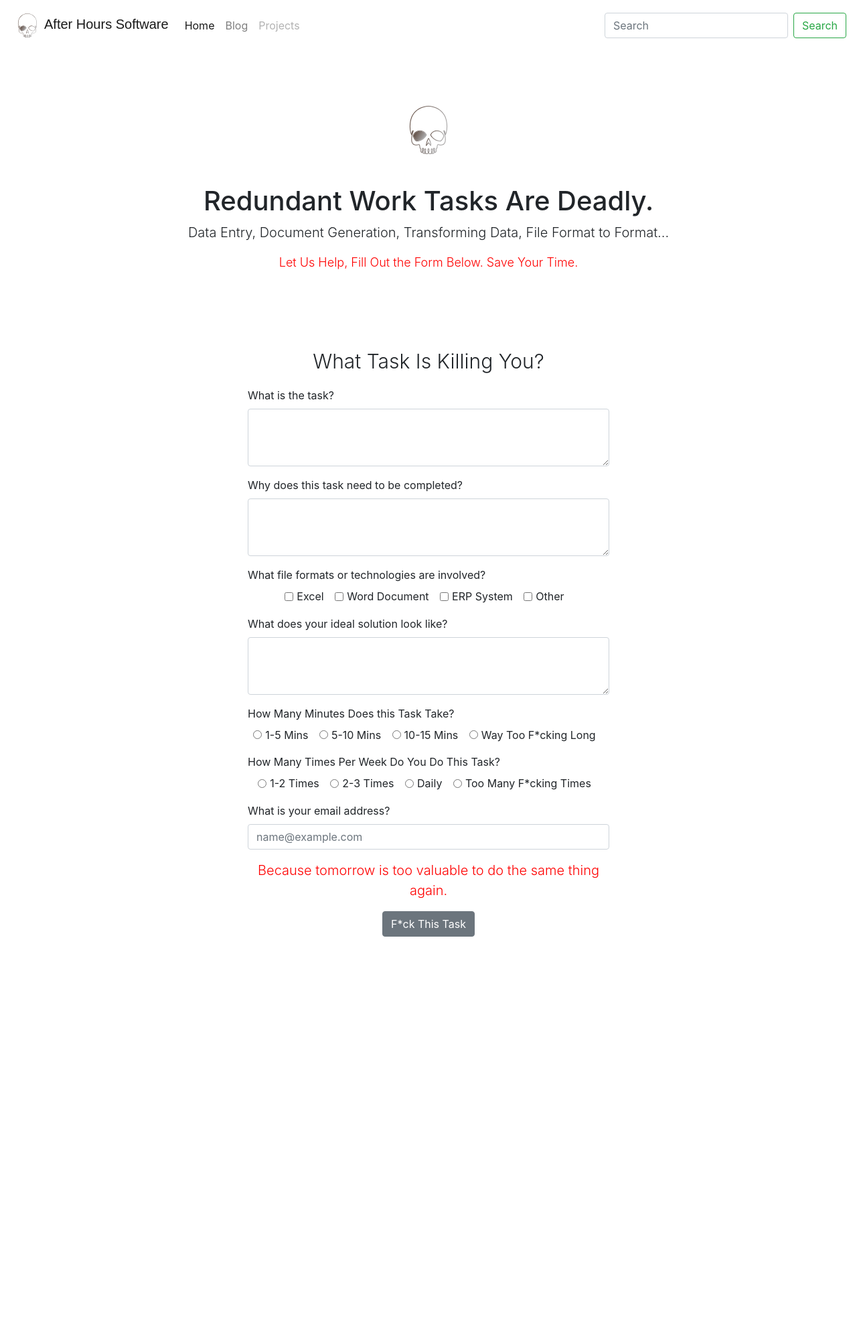
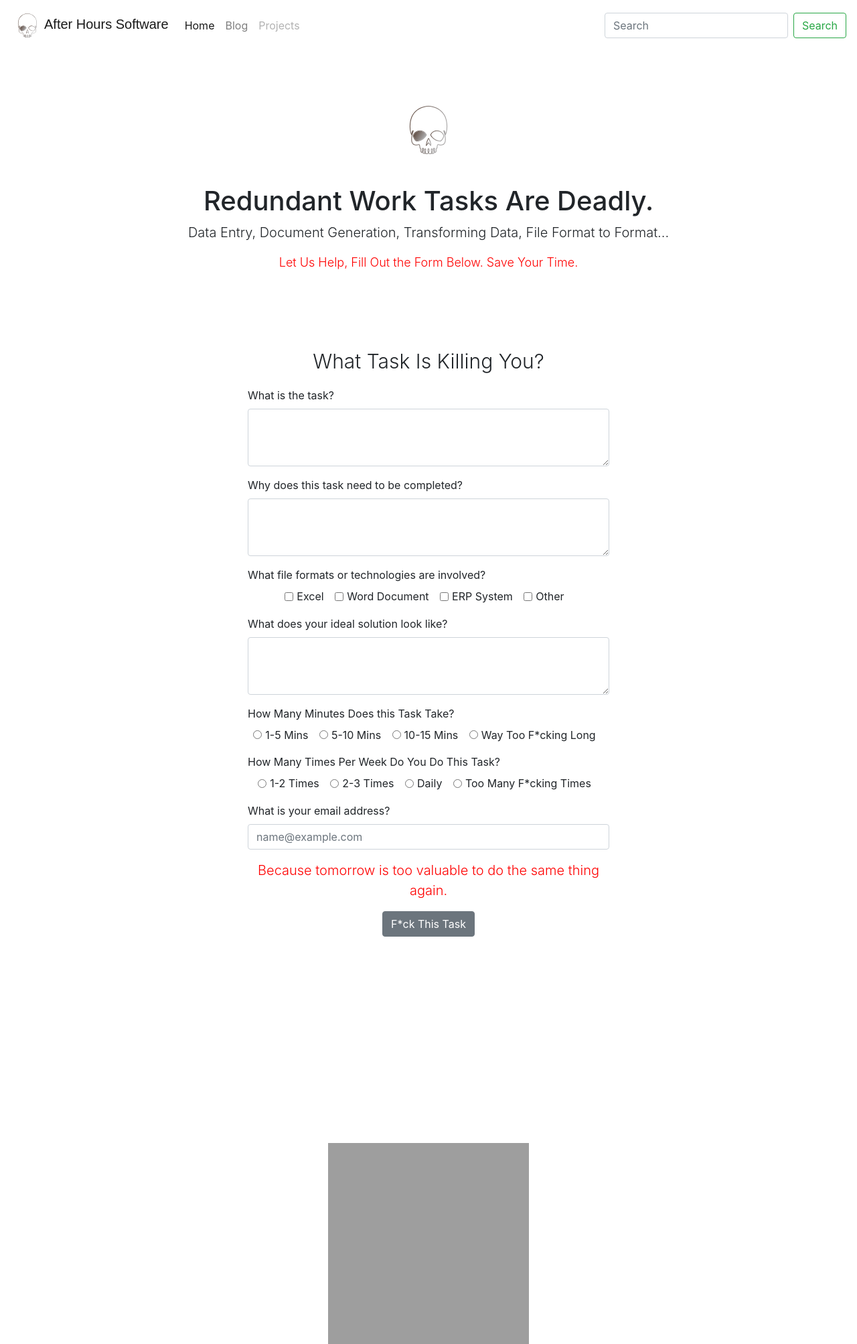
Before and after one commit to sammydowds/afterhours, a Django app: page /inquiry/tasks in a window 1280 px wide. Shown: the whole page at 67% size. Before the commit the page ends 1398 px from the top, so only its background shows below. Run offline with Django 3.2, Linux system fonts and the light colour scheme; some libraries are stand-ins or nearby versions; grey boxes are pictures that could not be loaded.

Commit message:
Updated landing page with footer pic, and 3rd slide for web apps.

```diff
--- a/inquiry/templates/inquiry/base.html
+++ b/inquiry/templates/inquiry/base.html
@@ -5,7 +5,7 @@
     <meta name="viewport" content="width=device-width, initial-scale=1, shrink-to-fit=no">
     <meta name="description" content="">
     <meta name="author" content="">
-    <link rel="icon" href="/docs/4.0/assets/img/favicons/favicon.ico">
+    <link rel="icon" href="/static/inquiry/icon.icon">
 
     <title>After Hours Software Consultants</title>
 
@@ -55,7 +55,17 @@
       {% block content %}
       {% endblock %}
 
-    </main> <!-- /.container -->
+    </main>
+    <footer class="text-muted">
+      <div class="container text-center">
+        <!-- <p class="float-right">
+          <a href="#">Back to top</a>
+        </p> -->
+        <img src="/static/inquiry/greenpalm.svg" width="300px" height = "300px" alt="">
+      </div>
+     </footer>
+
+    <!-- /.container -->
 
     <!-- Bootstrap core JavaScript
     ================================================== -->
```
Also changed, not shown: inquiry/templates/inquiry/landing.html (+6 -6 lines), inquiry/static/inquiry/greenpalm.svg (added), inquiry/static/inquiry/icon.ico (added).
